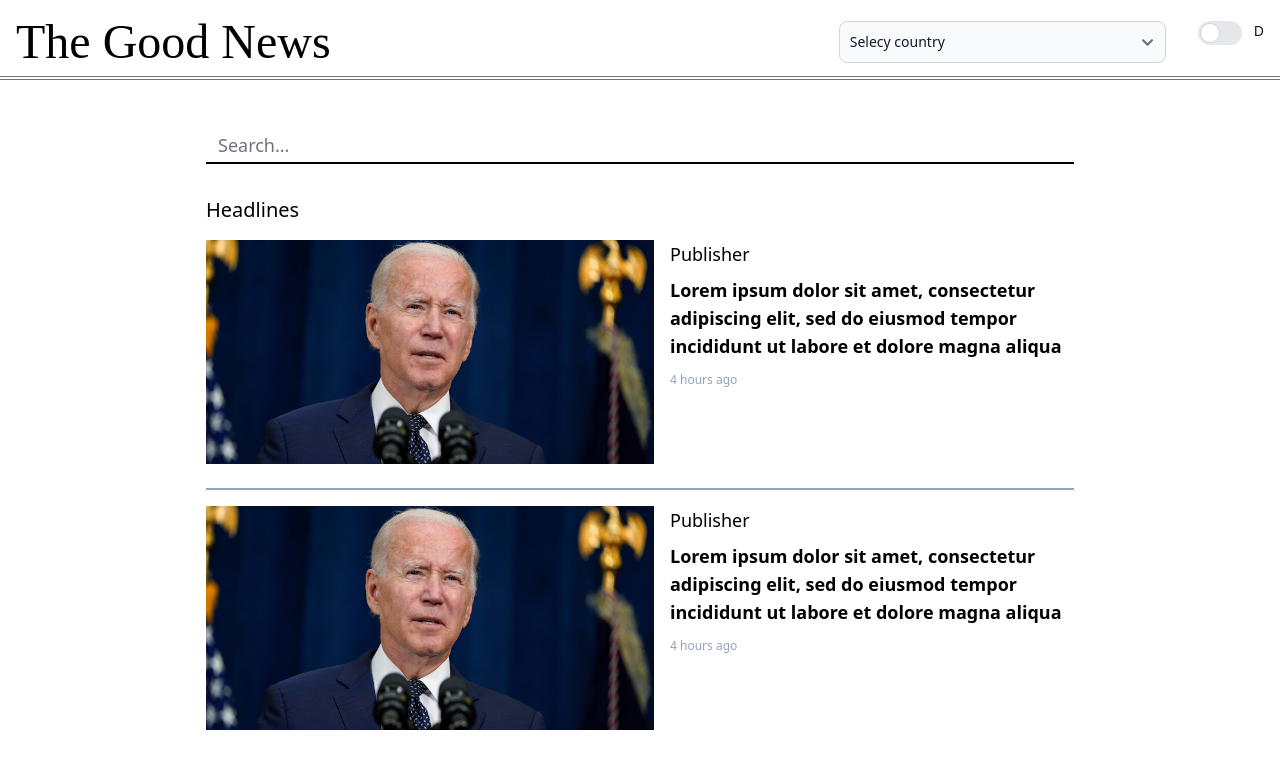
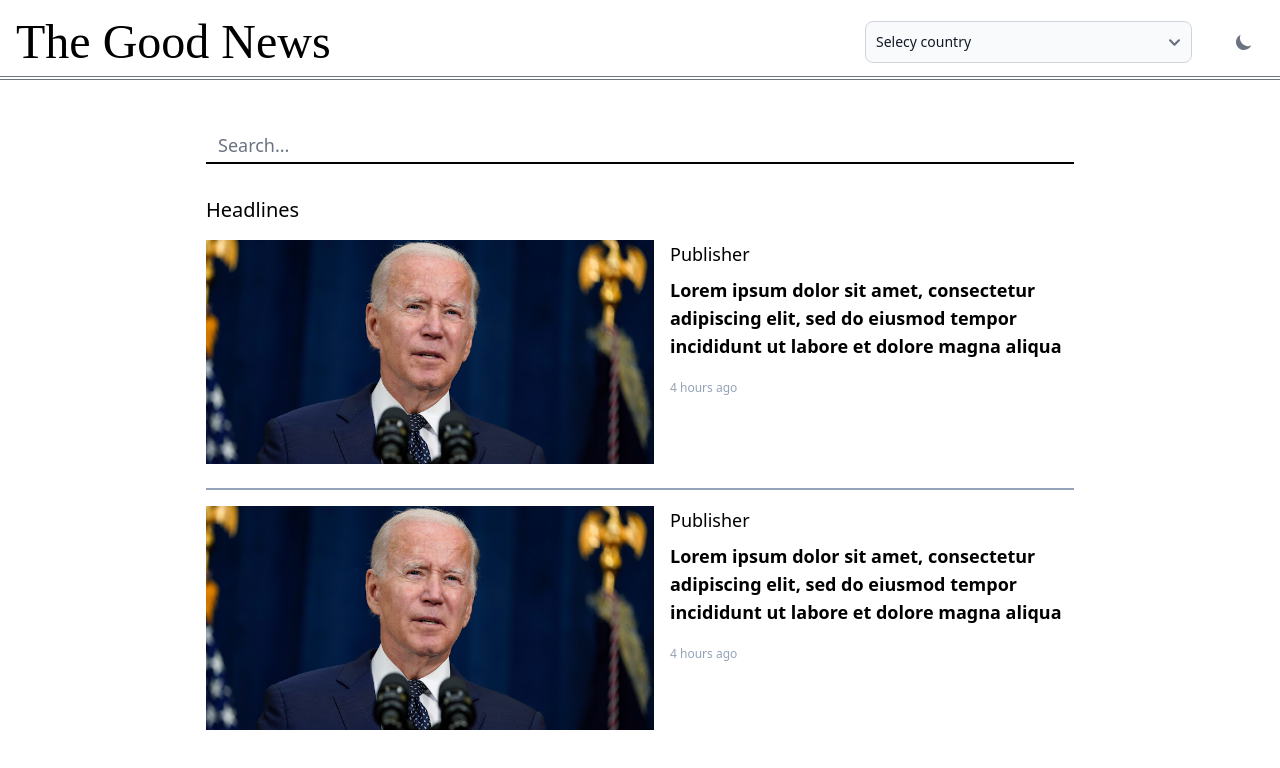
Before and after one commit to rinotova/react-good-news, a React (Create React App) app: page / in a window 1280 px wide. Shown: the top 768 px of the page. Built offline with nearby package versions, Linux system fonts and the light colour scheme; no server answers.

Commit message:
Dark theme

```diff
--- a/src/App.js
+++ b/src/App.js
@@ -1,4 +1,4 @@
-import { Fragment, useEffect } from 'react';
+import { useEffect } from 'react';
 import Header from './components/Header';
 import NavbarComp from './components/NavbarComp';
 import NewsList from './components/NewsList/NewsList';
@@ -9,11 +9,20 @@ import {
   setCountryInLocalStorage,
 } from './helpers/countryHelpers';
 import { localeActions } from './store/slices/locale-slice';
+import { isDarkThemeEnabled } from './helpers/theme-helpers';
 
 function App() {
   const dispatch = useDispatch();
 
   useEffect(() => {
+    const setDarkThemeIfNecessary = () => {
+      const isDarkThemeActive = isDarkThemeEnabled();
+
+      if (isDarkThemeActive) {
+        document.documentElement.classList.add('dark');
+      }
+    };
+
     const setCountryIfNecessary = async () => {
       let country = getCountryFromLocalStorage();
       if (!country) {
@@ -22,17 +31,18 @@ function App() {
         dispatch(localeActions.updateCountryCode(country));
       }
     };
+    setDarkThemeIfNecessary();
     setCountryIfNecessary();
   }, [dispatch]);
 
   return (
-    <Fragment>
+    <div className="dark:bg-gray-800">
       <NavbarComp />
       <div className="max-w-[900px] flex flex-col my-0 mx-auto p-4 items-center">
         <Header />
         <NewsList />
       </div>
-    </Fragment>
+    </div>
   );
 }
 
--- a/src/components/CountrySelector.js
+++ b/src/components/CountrySelector.js
@@ -4,8 +4,6 @@ import { setCountryInLocalStorage } from '../helpers/countryHelpers';
 import { localeActions } from '../store/slices/locale-slice';
 
 const CountrySelector = () => {
-  console.log('render 1');
-
   const dispatch = useDispatch();
   const countryState = useSelector((state) => state.locale.countryCode);
   const countrySelectorRef = useRef('');
--- a/src/components/Header.js
+++ b/src/components/Header.js
@@ -6,7 +6,7 @@ const Header = () => {
       <input
         type="search"
         placeholder="Search..."
-        className="min-w-full h-9 outline-0 border-0 border-b-2 border-solid border-black text-lg mb-8"
+        className="min-w-full h-9 outline-0 border-0 border-b-2 border-solid border-black text-lg mb-8 dark:bg-slate-400	dark:text-slate-200"
       />
     </Fragment>
   );
--- a/src/components/NavbarComp.js
+++ b/src/components/NavbarComp.js
@@ -4,10 +4,12 @@ import ThemeToggler from './ThemeToggler';
 
 const NavbarComp = () => {
   return (
-    <div className="min-w-full border-b-4 border-double border-gray-500 mb-8 mt-2">
+    <div className="min-w-full border-b-4 border-double border-gray-500 mb-8 pt-2">
       <Navbar fluid={true} rounded={true}>
         <Navbar.Brand href="/">
-          <div className="min-w-full font-lobster text-5xl">The Good News</div>
+          <div className="min-w-full font-lobster text-5xl dark:text-white">
+            The Good News
+          </div>
         </Navbar.Brand>
         <Navbar.Toggle />
         <Navbar.Collapse>
--- a/src/components/NewsList/NewsItem.js
+++ b/src/components/NewsList/NewsItem.js
@@ -2,7 +2,7 @@ import biden from '../../biden.jpg';
 
 const NewsItem = ({ news }) => {
   return (
-    <li className="mt-4 pb-4 border-b-2 border-solid border-slate-400 last:border-b-0">
+    <li className="mt-4 pb-4 border-b-2 border-solid border-slate-400 last:border-b-0 dark:text-slate-200	">
       <div className="flex flex-col md:flex-row">
         <img
           className="max-w-full mb-2 md:max-w-md md:mr-4"
@@ -19,7 +19,7 @@ const NewsItem = ({ news }) => {
           >
             {news.headline}
           </a>
-          <p className="text-xs	text-slate-400">4 hours ago</p>
+          <p className="text-xs	text-slate-400 mt-2">4 hours ago</p>
         </div>
       </div>
     </li>
--- a/src/components/NewsList/NewsList.js
+++ b/src/components/NewsList/NewsList.js
@@ -26,7 +26,9 @@ const NewsList = () => {
 
   return (
     <Fragment>
-      <h3 className="min-w-full text-left text-xl">Headlines</h3>
+      <h3 className="min-w-full text-left text-xl dark:text-slate-200">
+        Headlines
+      </h3>
       <div className="min-w-full">
         <ul>
           <InfiniteScroll
--- a/src/components/ThemeToggler.js
+++ b/src/components/ThemeToggler.js
@@ -1,20 +1,55 @@
+import { useEffect } from 'react';
+import { useDispatch, useSelector } from 'react-redux';
+import { toggleDarkTheme } from '../helpers/theme-helpers';
+import { themeActions } from '../store/slices/theme-slice';
+
 const ThemeToggler = () => {
+  console.log('ev');
+  const dispatch = useDispatch();
+  const isDarkTheme = useSelector((state) => state.theme.isDarkTheme);
+  const darkButtonClasses = `${isDarkTheme ? 'hidden' : ''} w-5 h-5`;
+  const lightButtonClasses = `${!isDarkTheme ? 'hidden' : ''} w-5 h-5`;
+
+  const toggleThemeHandler = () => {
+    dispatch(themeActions.toggleDarkTheme());
+    toggleDarkTheme();
+  };
+
+  useEffect(() => {
+    // console.log('running');
+    // toggleDarkTheme();
+  }, [isDarkTheme]);
+
   return (
-    <label
-      htmlFor="default-toggle"
-      className="inline-flex relative cursor-pointer items-start"
+    <button
+      onClick={toggleThemeHandler}
+      id="theme-toggle"
+      type="button"
+      className="text-gray-500 dark:text-gray-400 hover:bg-gray-100 dark:hover:bg-gray-700 focus:outline-none focus:ring-4 focus:ring-gray-200 dark:focus:ring-gray-700 rounded-lg text-sm p-2.5"
     >
-      <input
-        type="checkbox"
-        value=""
-        id="default-toggle"
-        className="sr-only peer max-h-fit"
-      />
-      <div className="w-11 h-6 bg-gray-200 peer-focus:outline-none peer-focus:ring-4 peer-focus:ring-blue-300 dark:peer-focus:ring-blue-800 rounded-full peer dark:bg-gray-700 peer-checked:after:translate-x-full peer-checked:after:border-white after:content-[''] after:absolute after:top-[2px] after:left-[2px] after:bg-white after:border-gray-300 after:border after:rounded-full after:h-5 after:w-5 after:transition-all dark:border-gray-600 peer-checked:bg-blue-600"></div>
-      <span className="ml-3 text-sm font-medium text-gray-900 dark:text-gray-300">
-        D
-      </span>
-    </label>
+      <svg
+        id="theme-toggle-dark-icon"
+        className={darkButtonClasses}
+        fill="currentColor"
+        viewBox="0 0 20 20"
+        xmlns="http://www.w3.org/2000/svg"
+      >
+        <path d="M17.293 13.293A8 8 0 016.707 2.707a8.001 8.001 0 1010.586 10.586z"></path>
+      </svg>
+      <svg
+        id="theme-toggle-light-icon"
+        className={lightButtonClasses}
+        fill="currentColor"
+        viewBox="0 0 20 20"
+        xmlns="http://www.w3.org/2000/svg"
+      >
+        <path
+          d="M10 2a1 1 0 011 1v1a1 1 0 11-2 0V3a1 1 0 011-1zm4 8a4 4 0 11-8 0 4 4 0 018 0zm-.464 4.95l.707.707a1 1 0 001.414-1.414l-.707-.707a1 1 0 00-1.414 1.414zm2.12-10.607a1 1 0 010 1.414l-.706.707a1 1 0 11-1.414-1.414l.707-.707a1 1 0 011.414 0zM17 11a1 1 0 100-2h-1a1 1 0 100 2h1zm-7 4a1 1 0 011 1v1a1 1 0 11-2 0v-1a1 1 0 011-1zM5.05 6.464A1 1 0 106.465 5.05l-.708-.707a1 1 0 00-1.414 1.414l.707.707zm1.414 8.486l-.707.707a1 1 0 01-1.414-1.414l.707-.707a1 1 0 011.414 1.414zM4 11a1 1 0 100-2H3a1 1 0 000 2h1z"
+          fillRule="evenodd"
+          clipRule="evenodd"
+        ></path>
+      </svg>
+    </button>
   );
 };
 
--- /dev/null
+++ b/src/helpers/theme-helpers.js
@@ -0,0 +1,11 @@
+export const isDarkThemeEnabled = () => localStorage.newsDarkTheme === 'true';
+
+export const toggleDarkTheme = () => {
+  if (localStorage.newsDarkTheme === 'true') {
+    document.documentElement.classList.remove('dark');
+    localStorage.newsDarkTheme = false;
+  } else {
+    document.documentElement.classList.add('dark');
+    localStorage.newsDarkTheme = true;
+  }
+};
--- a/src/store/index.js
+++ b/src/store/index.js
@@ -1,11 +1,13 @@
 import { configureStore } from '@reduxjs/toolkit';
 import newsReducer from './slices/news-slice';
 import localeReducer from './slices/locale-slice';
+import themeReducer from './slices/theme-slice';
 
 const store = configureStore({
   reducer: {
     news: newsReducer,
     locale: localeReducer,
+    theme: themeReducer,
   },
 });
 
--- /dev/null
+++ b/src/store/slices/theme-slice.js
@@ -0,0 +1,19 @@
+import { createSlice } from '@reduxjs/toolkit';
+import { isDarkThemeEnabled } from '../../helpers/theme-helpers';
+
+const initialThemeState = {
+  isDarkTheme: isDarkThemeEnabled(),
+};
+
+const theme = createSlice({
+  name: 'theme',
+  initialState: initialThemeState,
+  reducers: {
+    toggleDarkTheme(state) {
+      state.isDarkTheme = !state.isDarkTheme;
+    },
+  },
+});
+
+export const themeActions = theme.actions;
+export default theme.reducer;
--- a/tailwind.config.js
+++ b/tailwind.config.js
@@ -1,4 +1,5 @@
 module.exports = {
+  darkMode: 'class',
   content: [
     'node_modules/flowbite-react/**/*.{js,jsx,ts,tsx}',
 
```
